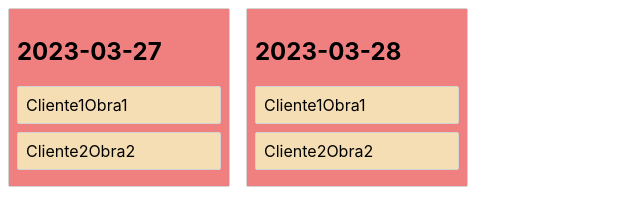
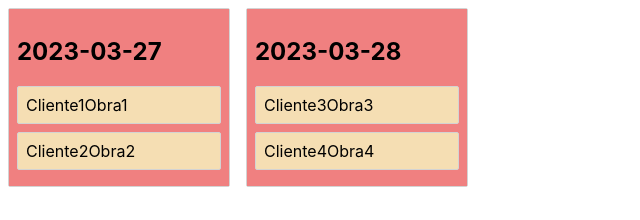
Before and after one commit to DanielBarragan96/ruta-js, a React (Create React App) app: page / in a window 1280 px wide. Shown: the top 220 px of the page, without its empty margins (0-640 px from the left). Built offline with nearby package versions, Linux system fonts and the light colour scheme.

Commit message:
reformat data

```diff
--- a/src/App.js
+++ b/src/App.js
@@ -6,30 +6,49 @@ import { DragDropContext } from "react-beautiful-dnd";
 const data = [
   {
     date: "2023-03-27",
-    tasks: [
-      { id: "1234", clienteMin: "Cliente1", obraMin: "Obra1" },
-      { id: "1235", clienteMin: "Cliente2", obraMin: "Obra2" },
-    ],
+    id: "1234",
+    clienteMin: "Cliente1",
+    obraMin: "Obra1",
+  },
+  {
+    date: "2023-03-27",
+    id: "1235",
+    clienteMin: "Cliente2",
+    obraMin: "Obra2",
   },
   {
     date: "2023-03-28",
-    tasks: [
-      { id: "1236", clienteMin: "Cliente1", obraMin: "Obra1" },
-      { id: "1237", clienteMin: "Cliente2", obraMin: "Obra2" },
-    ],
+    id: "1236",
+    clienteMin: "Cliente3",
+    obraMin: "Obra3",
+  },
+  {
+    date: "2023-03-28",
+    id: "1237",
+    clienteMin: "Cliente4",
+    obraMin: "Obra4",
   },
 ];
 
 let onDragEnd = (result) => {
-  // TODO: reorder our column
+  //TODO set onDragEnd
 };
 
 function App() {
+  let dates = [];
+  for (let index in data) {
+    if (!dates.includes(data[index].date)) dates.push(data[index].date);
+  }
+
   return (
     <DragDropContext onDragEnd={onDragEnd}>
       <div className="app">
-        {data.map((column, i) => (
-          <Column key={column.date} date={column.date} tasks={column.tasks} />
+        {dates.map((date, i) => (
+          <Column
+            key={date}
+            date={date}
+            tasks={data.filter((task) => task.date === date)}
+          />
         ))}
       </div>
     </DragDropContext>
```
